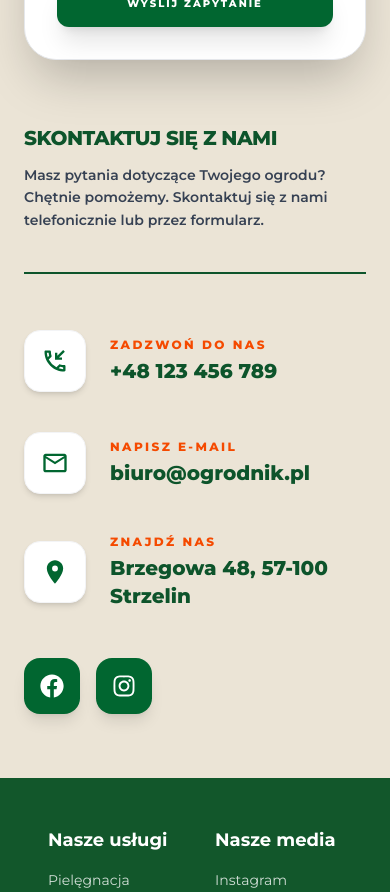
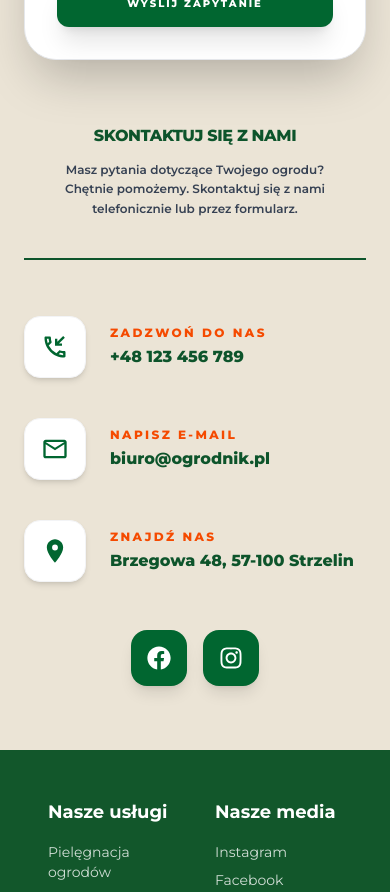
Before and after one commit to MstowskaSandra/gardener-website, a React (Vite) app: page /kontakt in a window 390 px wide. Shown: the part 1080-1972 px from the top of the page. Built offline with nearby package versions, Linux system fonts and the light colour scheme; a web font is replaced by a local one.

Commit message:
ui(Contact): optimize layout and spacing for mobile displays

```diff
--- a/src/pages/Contact.jsx
+++ b/src/pages/Contact.jsx
@@ -41,15 +41,15 @@ const Contact = () => {
           </div>
         </div>
 
-        <div className="max-w-7xl mx-auto px-6 lg:px-12 py-16 lg:py-24">
+        <div className="max-w-7xl md:mx-auto px-6 py-16 lg:py-24">
           <div className="grid lg:grid-cols-2 gap-16 xl:gap-24 items-start">
             <Reveal delay={0.1} className="order-2 lg:order-1">
               <div className="flex flex-col gap-6 text-green-900">
-                <div className="border-b-2 border-green-900 mb-8">
-                  <h2 className="text-xl font-extrabold uppercase mb-3 tracking-tight">
+                <div className="border-b-2 border-green-900 mb-8 px-4">
+                  <h2 className="text-center md:text-left text:lg lg:text-xl font-extrabold uppercase mb-3 tracking-tight">
                     Skontaktuj się z nami
                   </h2>
-                  <p className="text-gray-700 font-semibold mb-10 max-w-md text-sm leading-relaxed">
+                  <p className="text-center md:text-left text-gray-700 font-semibold mb-10 max-w-md text-xs lg:text-sm leading-relaxed">
                     Masz pytania dotyczące Twojego ogrodu? Chętnie pomożemy.
                     Skontaktuj się z nami telefonicznie lub przez formularz.
                   </p>
@@ -70,7 +70,9 @@ const Contact = () => {
                       <p className="text-xs font-black uppercase tracking-[0.2em] text-orange-600 mb-1">
                         Zadzwoń do nas
                       </p>
-                      <p className="text-xl font-extrabold">+48 123 456 789</p>
+                      <p className="text-base lg:text-xl font-extrabold">
+                        +48 123 456 789
+                      </p>
                     </div>
                   </a>
 
@@ -88,7 +90,7 @@ const Contact = () => {
                       <p className="text-xs font-black uppercase tracking-[0.2em] text-orange-600 mb-1">
                         Napisz e-mail
                       </p>
-                      <p className="text-xl font-extrabold text-wrap">
+                      <p className="text-base lg:text-xl font-extrabold text-wrap">
                         biuro@ogrodnik.pl
                       </p>
                     </div>
@@ -110,14 +112,14 @@ const Contact = () => {
                       <p className="text-xs font-black uppercase tracking-[0.2em] text-orange-600 mb-1">
                         Znajdź nas
                       </p>
-                      <p className="text-xl font-extrabold">
+                      <p className="text-base lg:text-xl font-extrabold">
                         Brzegowa 48, 57-100 Strzelin
                       </p>
                     </div>
                   </a>
                 </div>
 
-                <div className="flex gap-4 pt-6">
+                <div className="flex justify-center md:justify-start gap-4 pt-6">
                   <a
                     href="https://facebook.com/people/Owca-Ogrody/100087780861997/#"
                     target="_blank"
```
